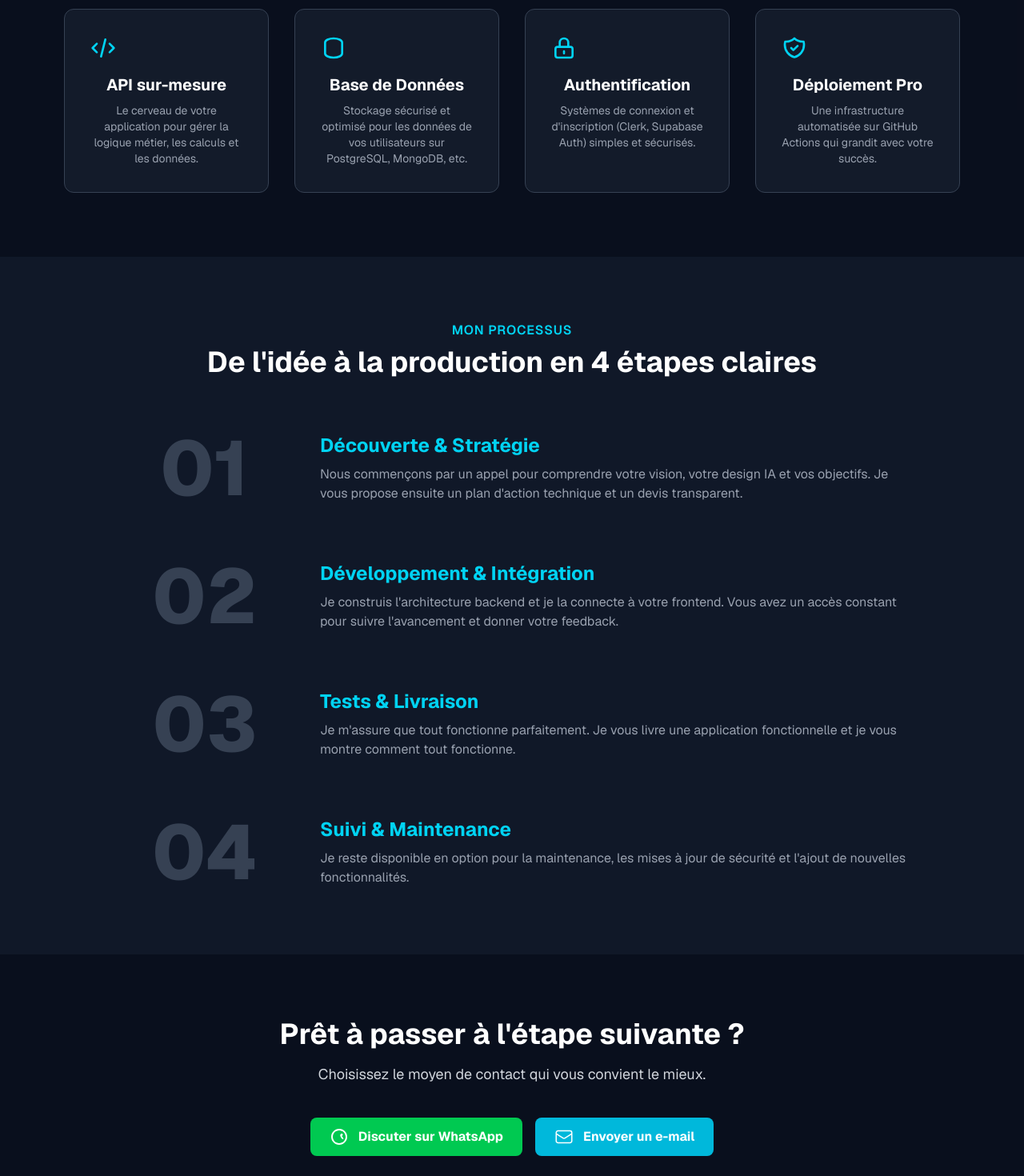
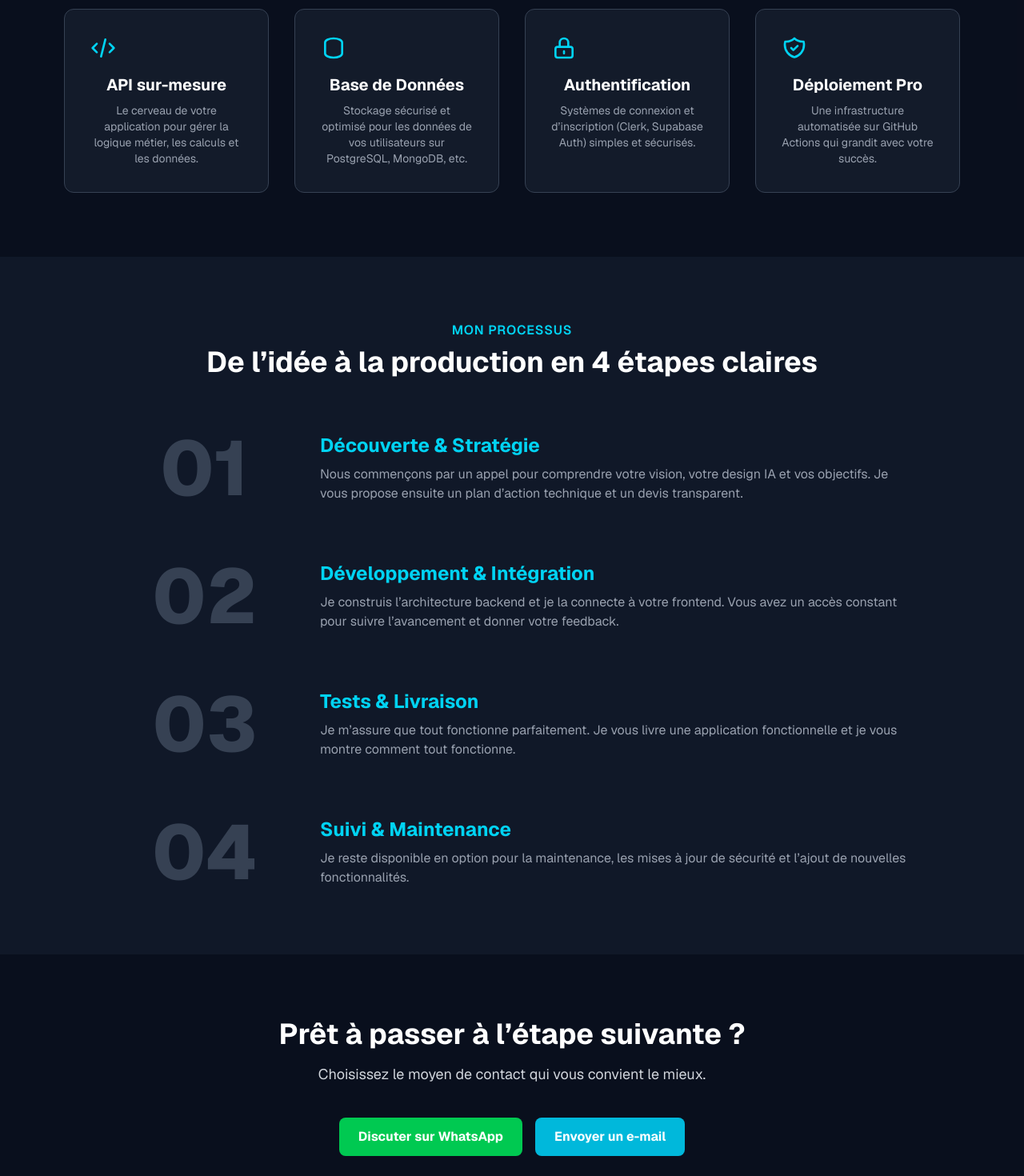
Before and after one commit to Christvirgil/page-de-services, a Next.js app: page / in a window 1280 px wide. Shown: the part 880-2350 px from the top of the page at 80% size. Built offline with nearby package versions, Linux system fonts and the light colour scheme.

Commit message:
fix: Correction des apostrophes pour le build Vercel

```diff
--- a/app/page.tsx
+++ b/app/page.tsx
@@ -5,16 +5,11 @@ import Header from '@/components/Header';
 //  MODIFIEZ VOS INFORMATIONS PERSONNELLES ICI
 // ===================================================================
 const EMAIL_ADDRESS = "christvirgil@gmail.com";
-// Numéro pour l'appel (format international lisible)
 const PHONE_NUMBER_DISPLAY = "+241 60 06 14 97";
-// Lien pour l'appel (format international sans espaces)
 const PHONE_NUMBER_LINK = "+24160061497";
-// Numéro pour WhatsApp (format international SANS le '+')
 const WHATSAPP_NUMBER_RAW = "24160061497";
 // ===================================================================
 
-
-// Composant d'icône (ne pas toucher)
 const Icon = ({ path }: { path: string }) => (
   <svg className="w-8 h-8 mb-4 text-cyan-400" fill="none" stroke="currentColor" viewBox="0 0 24 24" xmlns="http://www.w3.org/2000/svg">
     <path strokeLinecap="round" strokeLinejoin="round" strokeWidth={2} d={path} />
@@ -25,14 +20,12 @@ export default function HomePage() {
   return (
     <div className="bg-gray-900 text-white min-h-screen font-sans">
       <Header />
-
       <main>
-        {/* ===== SECTION HÉROS AMÉLIORÉE ===== */}
         <section id="accueil" className="relative text-center py-24 sm:py-32 px-4 overflow-hidden">
           <div className="absolute inset-0 bg-grid-gray-800 [mask-image:linear-gradient(to_bottom,white_5%,transparent_80%)]"></div>
           <div className="relative z-10">
             <h1 className="text-4xl sm:text-6xl font-extrabold text-transparent bg-clip-text bg-gradient-to-r from-cyan-400 to-purple-500 leading-tight">
-              Votre IA crée le design. <br/> Je lui donne vie.
+              Votre IA crée le design. <br /> Je lui donne vie.
             </h1>
             <p className="mt-6 max-w-2xl mx-auto text-lg sm:text-xl text-gray-300">
               Service de développement backend sur-mesure pour transformer vos prototypes générés par IA en applications web réelles et fonctionnelles.
@@ -42,8 +35,6 @@ export default function HomePage() {
             </a>
           </div>
         </section>
-
-        {/* ===== SECTION SERVICES AMÉLIORÉE ===== */}
         <section id="services" className="py-20 bg-gray-950/50">
           <div className="max-w-6xl mx-auto px-4 text-center">
             <h2 className="text-base font-semibold text-cyan-400 tracking-wider uppercase">Mes Services</h2>
@@ -63,7 +54,7 @@ export default function HomePage() {
               <div className="bg-gray-800/50 p-8 rounded-xl border border-gray-700 hover:border-cyan-500 hover:-translate-y-2 transition-all duration-300">
                 <Icon path="M12 15v2m-6 4h12a2 2 0 002-2v-6a2 2 0 00-2-2H6a2 2 0 00-2 2v6a2 2 0 002 2zm10-10V7a4 4 0 00-8 0v4h8z" />
                 <h3 className="text-xl font-bold mb-2">Authentification</h3>
-                <p className="text-gray-400 text-sm">Systèmes de connexion et d'inscription (Clerk, Supabase Auth) simples et sécurisés.</p>
+                <p className="text-gray-400 text-sm">Systèmes de connexion et d’inscription (Clerk, Supabase Auth) simples et sécurisés.</p>
               </div>
               <div className="bg-gray-800/50 p-8 rounded-xl border border-gray-700 hover:border-cyan-500 hover:-translate-y-2 transition-all duration-300">
                 <Icon path="M9 12l2 2 4-4m5.618-4.016A11.955 11.955 0 0112 2.944a11.955 11.955 0 01-8.618 3.04A12.02 12.02 0 003 9c0 5.591 3.824 10.29 9 11.622 5.176-1.332 9-6.03 9-11.622 0-1.042-.133-2.052-.382-3.016z" />
@@ -73,70 +64,64 @@ export default function HomePage() {
             </div>
           </div>
         </section>
-
-        {/* ===== SECTION PROCESSUS (maintenant remplie) ===== */}
         <section id="processus" className="py-20">
           <div className="max-w-5xl mx-auto px-4">
             <h2 className="text-base font-semibold text-cyan-400 tracking-wider uppercase text-center">Mon Processus</h2>
-            <p className="mt-2 text-3xl sm:text-4xl font-bold text-center">De l'idée à la production en 4 étapes claires</p>
+            <p className="mt-2 text-3xl sm:text-4xl font-bold text-center">De l’idée à la production en 4 étapes claires</p>
             <div className="mt-16 space-y-16">
-              <div className="grid grid-cols-1 md:grid-cols-4 gap-8 items-center">
-                <div className="text-8xl font-extrabold text-gray-700 text-center">01</div>
+              {[
+                {
+                  number: "01",
+                  title: "Découverte & Stratégie",
+                  text: "Nous commençons par un appel pour comprendre votre vision, votre design IA et vos objectifs. Je vous propose ensuite un plan d’action technique et un devis transparent.",
+                },
+                {
+                  number: "02",
+                  title: "Développement & Intégration",
+                  text: "Je construis l’architecture backend et je la connecte à votre frontend. Vous avez un accès constant pour suivre l’avancement et donner votre feedback.",
+                },
+                {
+                  number: "03",
+                  title: "Tests & Livraison",
+                  text: "Je m’assure que tout fonctionne parfaitement. Je vous livre une application fonctionnelle et je vous montre comment tout fonctionne.",
+                },
+                {
+                  number: "04",
+                  title: "Suivi & Maintenance",
+                  text: "Je reste disponible en option pour la maintenance, les mises à jour de sécurité et l’ajout de nouvelles fonctionnalités.",
+                },
+              ].map((step, i) => (
+                <div key={i} className="grid grid-cols-1 md:grid-cols-4 gap-8 items-center">
+                  <div className="text-8xl font-extrabold text-gray-700 text-center">{step.number}</div>
                   <div className="md:col-span-3">
-                  <h3 className="text-2xl font-bold text-cyan-400">Découverte & Stratégie</h3>
-                  <p className="mt-2 text-gray-400">Nous commençons par un appel pour comprendre votre vision, votre design IA et vos objectifs. Je vous propose ensuite un plan d'action technique et un devis transparent.</p>
+                    <h3 className="text-2xl font-bold text-cyan-400">{step.title}</h3>
+                    <p className="mt-2 text-gray-400">{step.text}</p>
                   </div>
                 </div>
-              <div className="grid grid-cols-1 md:grid-cols-4 gap-8 items-center">
-                <div className="text-8xl font-extrabold text-gray-700 text-center">02</div>
-                <div className="md:col-span-3">
-                  <h3 className="text-2xl font-bold text-cyan-400">Développement & Intégration</h3>
-                  <p className="mt-2 text-gray-400">Je construis l'architecture backend et je la connecte à votre frontend. Vous avez un accès constant pour suivre l'avancement et donner votre feedback.</p>
-                </div>
-              </div>
-              <div className="grid grid-cols-1 md:grid-cols-4 gap-8 items-center">
-                <div className="text-8xl font-extrabold text-gray-700 text-center">03</div>
-                <div className="md:col-span-3">
-                  <h3 className="text-2xl font-bold text-cyan-400">Tests & Livraison</h3>
-                  <p className="mt-2 text-gray-400">Je m'assure que tout fonctionne parfaitement. Je vous livre une application fonctionnelle et je vous montre comment tout fonctionne.</p>
-                </div>
-              </div>
-              <div className="grid grid-cols-1 md:grid-cols-4 gap-8 items-center">
-                <div className="text-8xl font-extrabold text-gray-700 text-center">04</div>
-                <div className="md:col-span-3">
-                  <h3 className="text-2xl font-bold text-cyan-400">Suivi & Maintenance</h3>
-                  <p className="mt-2 text-gray-400">Je reste disponible en option pour la maintenance, les mises à jour de sécurité et l'ajout de nouvelles fonctionnalités.</p>
-                </div>
-              </div>
+              ))}
             </div>
           </div>
         </section>
-
-        {/* ===== SECTION CONTACT MISE À JOUR ===== */}
         <section id="contact" className="py-20 bg-gray-950/50">
           <div className="max-w-4xl mx-auto px-4 text-center">
             <h2 className="text-3xl sm:text-4xl font-bold mb-4">
-              Prêt à passer à l'étape suivante ?
+              Prêt à passer à l’étape suivante ?
             </h2>
             <p className="text-gray-300 mb-10 text-lg">Choisissez le moyen de contact qui vous convient le mieux.</p>
             <div className="flex flex-col sm:flex-row justify-center items-center gap-4">
               <a href={`https://wa.me/${WHATSAPP_NUMBER_RAW}`} target="_blank" rel="noopener noreferrer" className="flex items-center justify-center gap-3 w-full sm:w-auto bg-green-500 hover:bg-green-600 text-white font-bold py-3 px-6 rounded-lg transition-all duration-300 transform hover:scale-105">
-                <svg xmlns="http://www.w3.org/2000/svg" viewBox="0 0 24 24" className="h-6 w-6" fill="currentColor"><path d="M16.75 13.96c.25.13.43.2.5.28.08.08.13.18.15.25.03.08.03.18 0 .28-.03.1-.08.18-.13.2-.05.03-.13.05-.2.08s-.15.05-.23.05c-.08 0-.15 0-.23-.03-.08-.03-.15-.03-.2-.05-.08-.03-.15-.05-.2-.08-.05-.03-.1-.05-.15-.08-.1-.05-.2-.1-.3-.15s-.2-.1-.3-.18c-1.1-1.1-1.83-2.38-2.15-3.85-.03-.15-.05-.3-.05-.45s0-.3.03-.45c0-.05 0-.1.03-.15.03-.05.03-.1.05-.15.13-.25.28-.48.45-.68.18-.2.38-.35.6-.48.23-.13.48-.2.75-.2.15 0 .3.03.43.05.13.03.25.08.38.15.13.08.23.18.3.3.08.13.13.28.15.45.03.18.03.35 0 .53-.03.18-.08.35-.15.5-.08.15-.18.28-.3.4-.13.13-.23.23-.3.3-.08.08-.15.15-.2.23-.05.08-.08.15-.08.23s0 .15.03.23c.03.08.05.15.08.2.03.05.08.1.13.15.18.15.35.3.55.45.2.15.4.28.6.4zM12 2C6.48 2 2 6.48 2 12s4.48 10 10 10 10-4.48 10-10S17.52 2 12 2zm0 18c-4.42 0-8-3.58-8-8s3.58-8 8-8 8 3.58 8 8-3.58 8-8 8z" /></svg>
                 Discuter sur WhatsApp
               </a>
               <a href={`mailto:${EMAIL_ADDRESS}`} className="flex items-center justify-center gap-3 w-full sm:w-auto bg-cyan-500 hover:bg-cyan-600 text-white font-bold py-3 px-6 rounded-lg transition-all duration-300 transform hover:scale-105">
-                 <svg xmlns="http://www.w3.org/2000/svg" fill="none" viewBox="0 0 24 24" strokeWidth={1.5} stroke="currentColor" className="w-6 h-6"><path strokeLinecap="round" strokeLinejoin="round" d="M21.75 6.75v10.5a2.25 2.25 0 01-2.25 2.25h-15a2.25 2.25 0 01-2.25-2.25V6.75m19.5 0A2.25 2.25 0 0019.5 4.5h-15a2.25 2.25 0 00-2.25 2.25m19.5 0v.243a2.25 2.25 0 01-1.07 1.916l-7.5 4.615a2.25 2.25 0 01-2.36 0L3.32 8.91a2.25 2.25 0 01-1.07-1.916V6.75" /></svg>
                 Envoyer un e-mail
               </a>
             </div>
           </div>
         </section>
       </main>
-
-      {/* ===== FOOTER MIS À JOUR ===== */}
       <footer className="text-center py-8 border-t border-gray-800">
         <div className="text-gray-500 space-y-2">
-            <p>© 2024 - AILogic.dev | Le pont entre l'IA et le code.</p>
+          <p>© 2024 - AILogic.dev | Le pont entre l’IA et le code.</p>
           <p>Contact : <a href={`tel:${PHONE_NUMBER_LINK}`} className="hover:text-cyan-400 transition-colors">{PHONE_NUMBER_DISPLAY}</a></p>
         </div>
       </footer>
```
Lines whose indentation alone changed are shown as unchanged.
